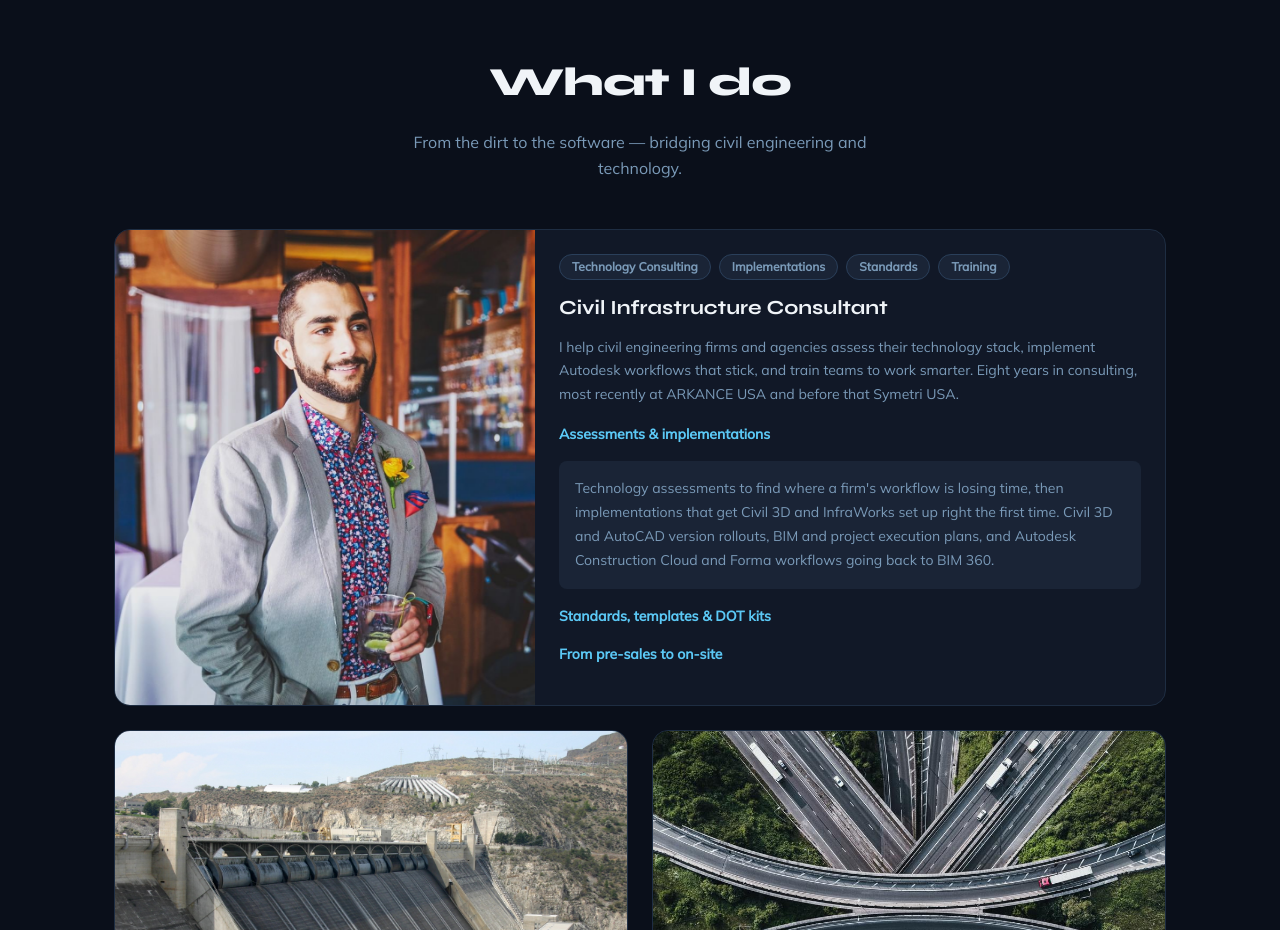
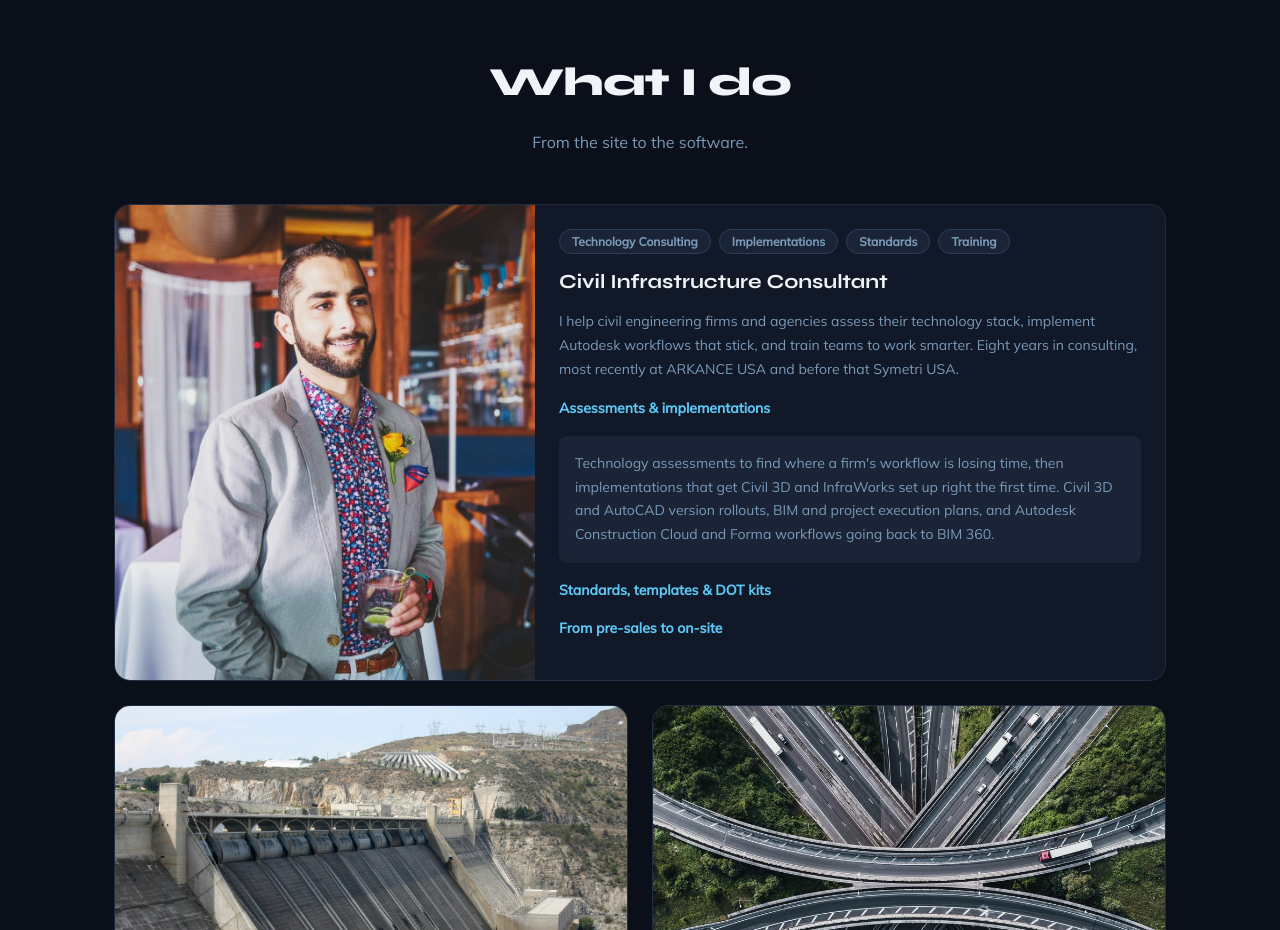
Before and after one commit to benetelrae/bennettearlehome, a plain HTML site: page index.html in a window 1280 px wide. Shown: the part 1020-1950 px from the top of the page. Drawn offline with Linux system fonts and the light colour scheme.

Commit message:
Update subtitle in work section of index.html

```diff
--- a/index.html
+++ b/index.html
@@ -296,7 +296,7 @@
     <section id="work" class="work" aria-labelledby="work-heading">
       <div class="section-header">
         <h2 id="work-heading" class="section-title">What I do</h2>
-        <p class="section-subtitle">From the dirt to the software — bridging civil engineering and technology.</p>
+        <p class="section-subtitle">From the site to the software.</p>
       </div>
 
       <div class="projects-grid">
```
